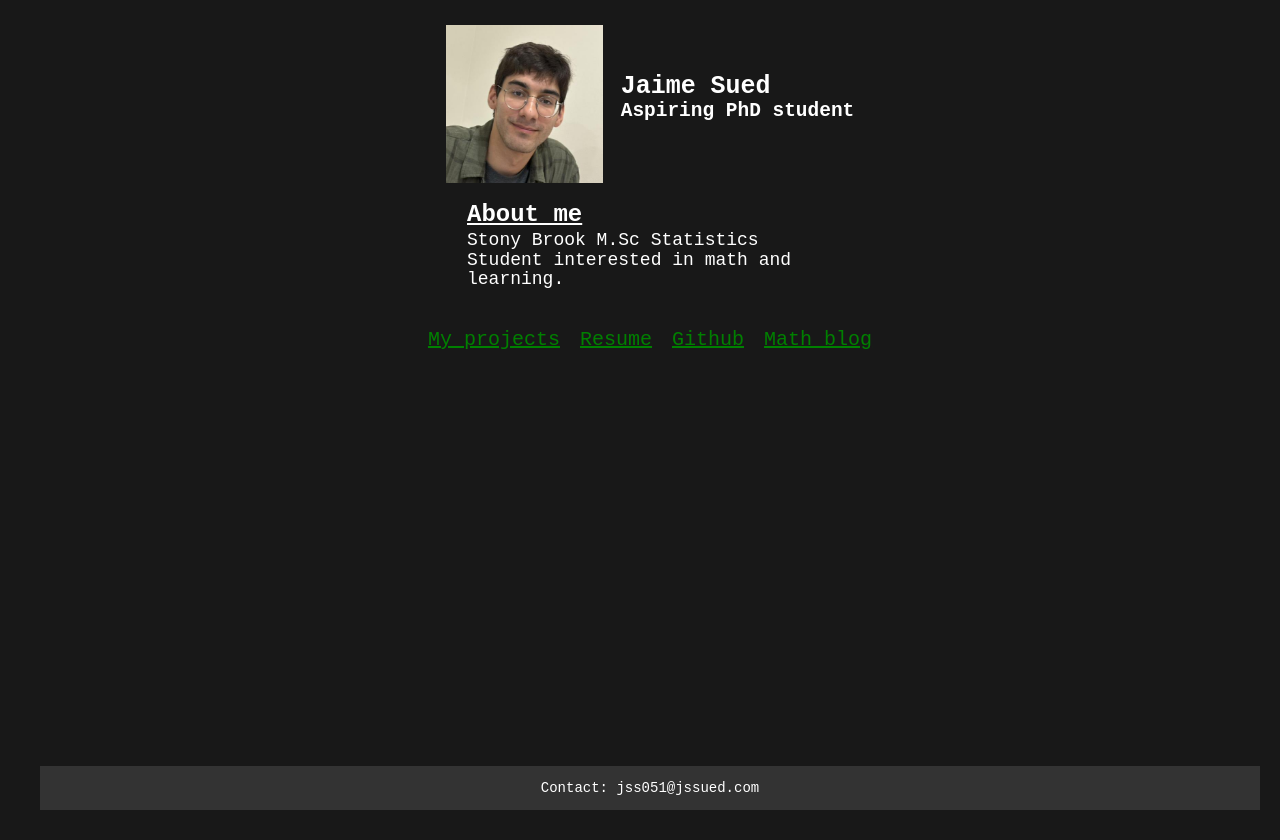
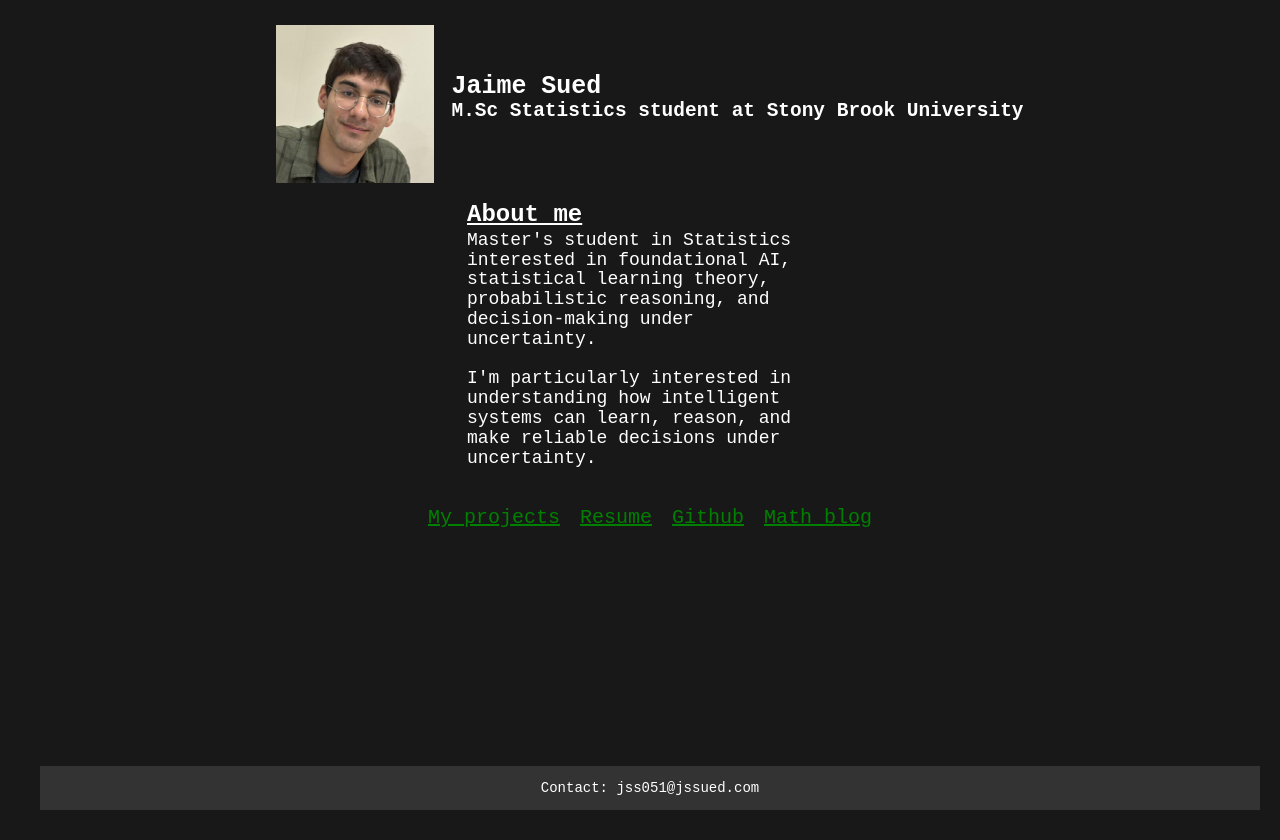
Before and after one commit to jssuedjr/jssuedjr.github.io, a plain HTML site: page index.html in a window 1280 px wide. Drawn offline with Linux system fonts and the light colour scheme.

Commit message:
fixed bio

```diff
--- a/index.html
+++ b/index.html
@@ -22,13 +22,21 @@
             </div>
             <div class="header-text">
                     <h2> Jaime Sued </h2>
-                    <h3> Aspiring PhD student </h3>
+                    <h3> M.Sc Statistics student at Stony Brook University </h3>
             </div>
         </header>
 
         <section id="about" class="about-me">
             <h2><u>About me</u></h2>
-            <p title="About me">Stony Brook M.Sc Statistics Student interested in math and learning.</p>
+            <p title="About me">
+                Master's student in Statistics interested in foundational AI, statistical learning theory,
+                probabilistic reasoning, and decision-making under uncertainty.
+
+                <br><br>
+
+                I'm particularly interested in understanding how intelligent systems can learn,
+                reason, and make reliable decisions under uncertainty.
+            </p>
         </section>
 
         <section id="links" class="link-container">
```
